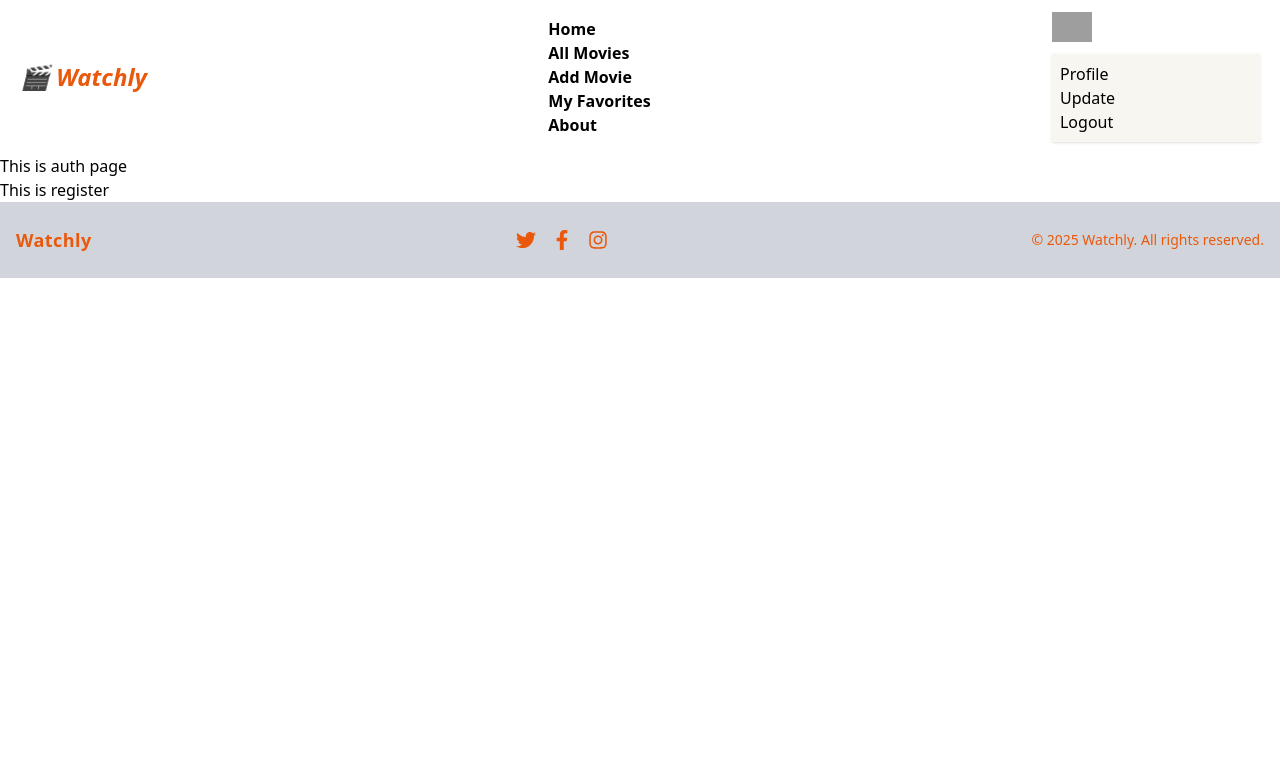
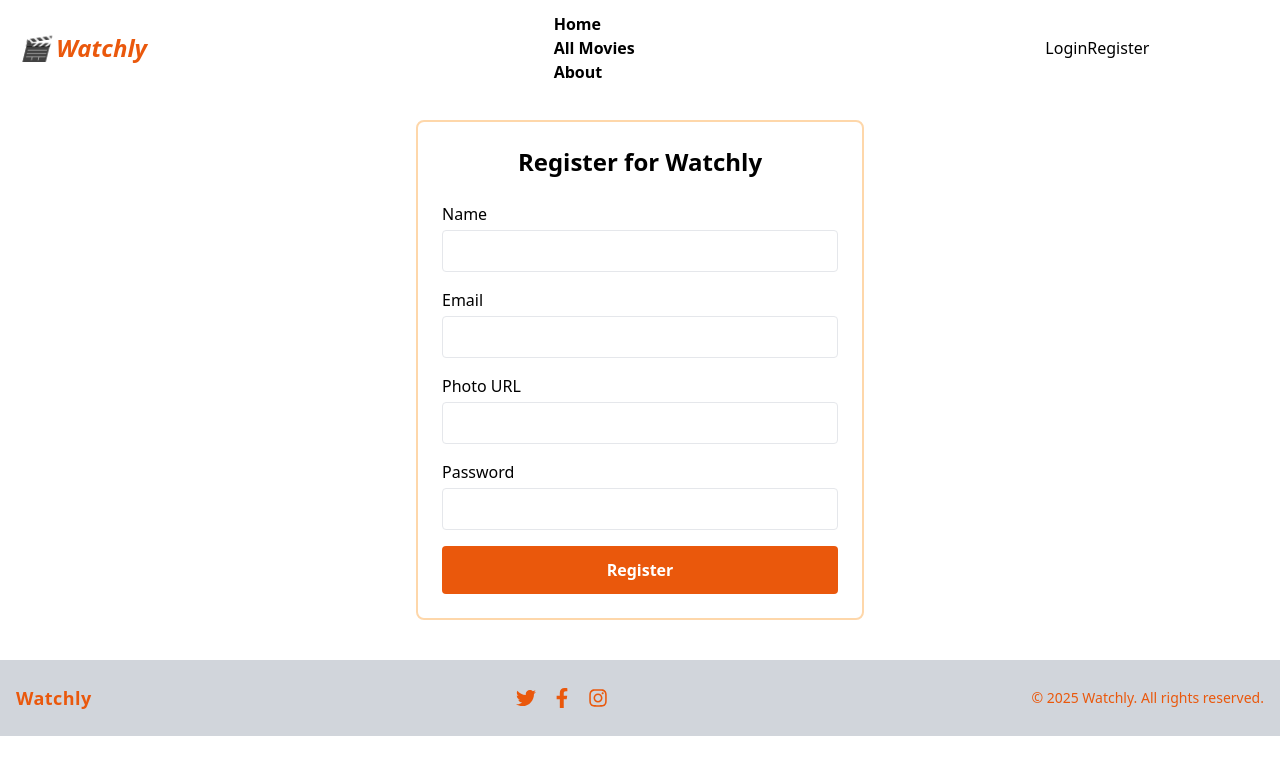
Before and after one commit to choyon001/watchly_client, a React (Vite) app: page /auth/register in a window 1280 px wide. Shown: the top 774 px of the page. Built offline with nearby package versions, Linux system fonts and the light colour scheme; grey boxes are pictures that could not be loaded.

Commit message:
login and register page design added

```diff
--- a/package.json
+++ b/package.json
@@ -17,8 +17,10 @@
     "react": "^19.1.0",
     "react-dom": "^19.1.0",
     "react-icons": "^5.5.0",
+    "react-id-swiper": "^4.0.0",
     "react-router-dom": "^7.7.0",
-    "sort-by": "^1.2.0"
+    "sort-by": "^1.2.0",
+    "swiper": "^11.2.10"
   },
   "devDependencies": {
     "@eslint/js": "^9.30.1",
--- a/src/components/Login.jsx
+++ b/src/components/Login.jsx
@@ -1,9 +1,52 @@
-import React from 'react';
+import React, { useState } from 'react';
 
 const Login = () => {
+    const [email, setEmail] = useState('');
+    const [password, setPassword] = useState('');
+
+    const handleSubmit = (e) => {
+        e.preventDefault();
+        // Add login logic here
+    };
+
     return (
-        <div>
-            <h1>This is login </h1>
+        <div className="max-w-md mx-auto p-6 bg-white md:border-2  md:border-orange-200 rounded-lg mt-10 mb-10">
+            <h1 className="text-2xl font-bold mb-6 text-center">Login to Watchly</h1>
+            <form onSubmit={handleSubmit} >
+                <div className="mb-4">
+                    <label htmlFor="email" className="block text-sm font-medium mb-1">Email</label>
+                    <input
+                        type="email"
+                        id="email"
+                        value={email}
+                        onChange={(e) => setEmail(e.target.value)}
+                        required
+                        className="w-full px-3 py-2 border rounded focus:outline-none  focus:border-orange-200"
+                    />
+                </div>
+                <div className="mb-4">
+                    <label htmlFor="password" className="block text-sm font-medium mb-1">Password</label>
+                    <input
+                        type="password"
+                        id="password"
+                        value={password}
+                        onChange={(e) => setPassword(e.target.value)}
+                        required
+                        className="w-full px-3 py-2 border rounded focus:outline-none  focus:border-orange-200"
+                    />
+                </div>
+                <div className="mb-4 text-right">
+                    <a href="/forgot-password" className="text-sm text-orange-600 hover:underline">
+                        Forgot Password?
+                    </a>
+                </div>
+                <button
+                    type="submit"
+                    className="w-full py-3 bg-orange-600 text-white font-semibold rounded hover:bg-orange-700 transition"
+                >
+                    Login
+                </button>
+            </form>
         </div>
     );
 };
--- a/src/components/NavBar.jsx
+++ b/src/components/NavBar.jsx
@@ -125,7 +125,7 @@ const Navbar = () => {
 
   return (
     <nav
-      className="bg-white px-5 py-3 flex justify-between items-center animate__animated animate__fadeInDown"
+      className="bg-white px-5 py-3 flex justify-between items-center animate__animated animate__fadeInDown w-11/12 mx-auto fixed top-0 z-50 "
       data-aos="fade-down"
     >
 
@@ -188,7 +188,7 @@ const Navbar = () => {
             </div>
             <ul
               tabIndex={0}
-              className="menu menu-sm dropdown-content bg-[#F8F6F0] rounded-box z-10 mt-3 w-52 p-2 shadow"
+              className="menu menu-sm dropdown-content bg-[#F8F6F0] rounded-box z-10 mt-3 w-52 p-2 shadow "
             >
               <li>
                 <Link to="/profile" className="justify-between">
--- a/src/components/Register.jsx
+++ b/src/components/Register.jsx
@@ -1,9 +1,79 @@
-import React from 'react';
+import React, { useState } from 'react';
 
 const Register = () => {
+    const [form, setForm] = useState({
+        name: '',
+        email: '',
+        photoUrl: '',
+        password: ''
+    });
+
+    const handleChange = (e) => {
+        setForm({ ...form, [e.target.name]: e.target.value });
+    };
+
+    const handleSubmit = (e) => {
+        e.preventDefault();
+        // Handle registration logic here
+        console.log(form);
+    };
+
     return (
-        <div>
-            <h1>This is register </h1>
+        <div className="max-w-md mx-auto p-6 bg-white md:border-2  md:border-orange-200 rounded-lg mt-10 mb-10">
+
+                <h2 className="text-2xl font-bold mb-6 text-center">Register for Watchly</h2>
+                <form onSubmit={handleSubmit} className="space-y-4">
+                    <div>
+                        <label className="block mb-1 font-medium">Name</label>
+                        <input
+                            type="text"
+                            name="name"
+                            value={form.name}
+                            onChange={handleChange}
+                            className="w-full px-3 py-2 border rounded focus:outline-none focus:ring"
+                            required
+                        />
+                    </div>
+                    <div>
+                        <label className="block mb-1 font-medium">Email</label>
+                        <input
+                            type="email"
+                            name="email"
+                            value={form.email}
+                            onChange={handleChange}
+                            className="w-full px-3 py-2 border rounded focus:outline-none focus:ring"
+                            required
+                        />
+                    </div>
+                    <div>
+                        <label className="block mb-1 font-medium">Photo URL</label>
+                        <input
+                            type="url"
+                            name="photoUrl"
+                            value={form.photoUrl}
+                            onChange={handleChange}
+                            className="w-full px-3 py-2 border rounded focus:outline-none focus:ring"
+                        />
+                    </div>
+                    <div>
+                        <label className="block mb-1 font-medium">Password</label>
+                        <input
+                            type="password"
+                            name="password"
+                            value={form.password}
+                            onChange={handleChange}
+                            className="w-full px-3 py-2 border rounded focus:outline-none focus:ring"
+                            required
+                        />
+                    </div>
+                    <button
+                        type="submit"
+                        className="w-full py-3 bg-orange-600 text-white font-semibold rounded hover:bg-orange-700 transition"
+                    >
+                        Register
+                    </button>
+                </form>
+
         </div>
     );
 };
--- a/src/components/Slider.jsx
+++ b/src/components/Slider.jsx
@@ -0,0 +1,32 @@
+
+import { Swiper, SwiperSlide } from "swiper/react";
+import { Navigation } from "swiper/modules";
+
+// Import Swiper styles
+import "swiper/css";
+import "swiper/css/navigation";
+
+const Slider = () => {
+  return (
+    <div className="w-11/12 mx-auto py-4">
+      <Swiper
+        modules={[Navigation]}
+        navigation
+        spaceBetween={20}
+        slidesPerView={1}
+        loop={true}
+        className="rounded-lg"
+      >
+        {[...Array(5)].map((_, i) => (
+          <SwiperSlide key={i}>
+            <div className="h-48 bg-blue-600 flex items-center justify-center text-white text-xl rounded-md">
+              Slide {i + 1}
+            </div>
+          </SwiperSlide>
+        ))}
+      </Swiper>
+    </div>
+  );
+};
+
+export default Slider;
--- a/src/pages/AuthPage.jsx
+++ b/src/pages/AuthPage.jsx
@@ -6,7 +6,7 @@ const AuthPage = () => {
     return (
         <div>
 
-            <h1>This is auth page </h1>
+
             <Outlet></Outlet>
 
         </div>
--- a/src/pages/HomePage.jsx
+++ b/src/pages/HomePage.jsx
@@ -1,14 +1,22 @@
 import { Outlet } from "react-router-dom";
 import Navbar from "../components/NavBar";
 import Footer from "../components/Footer";
+import Slider from "../components/Slider";
 
 
 const HomePage = () => {
     return (
         <div >
             {/* a navbar seciton  */}
-            <Navbar className="w-11/12 mx-auto"></Navbar>
+            <Navbar ></Navbar>
+            <div className=" h-5 md:h-20"></div>
+
+
+            {/* slider section  */}
+            {/* <Slider className="w-10/12 mx-auto"></Slider> */}
+
             {/* main section  */}
+
             <Outlet></Outlet>
             {/* footer section  */}
             <Footer className=""></Footer>
--- a/src/provider/AuthProvider.jsx
+++ b/src/provider/AuthProvider.jsx
@@ -2,10 +2,7 @@ import { createContext } from "react";
 
 export const AuthContext = createContext();
 const AuthProvider = ({children}) => {
-    const user = {
-        name: "John Doe",
-        email: "john@gmail.com"
-    }
+    const user = null;
     const authInfo = {
         user
     }
--- a/src/routes/router.jsx
+++ b/src/routes/router.jsx
@@ -9,12 +9,17 @@ import AuthPage from "../pages/AuthPage";
 import Login from "../components/Login";
 import Register from "../components/Register";
 import About from "./../pages/About";
+import Slider from "../components/Slider";
 
 const router = createBrowserRouter([
   {
     path: "/",
     element: <HomePage></HomePage>,
     children: [
+      {
+        path: "/",
+        element:<Slider></Slider>
+      },
       {
         path: "movies",
         element: <Movies></Movies>,
```
Also changed, not shown: 1 other file (tests, documents, lock files or other folders).
